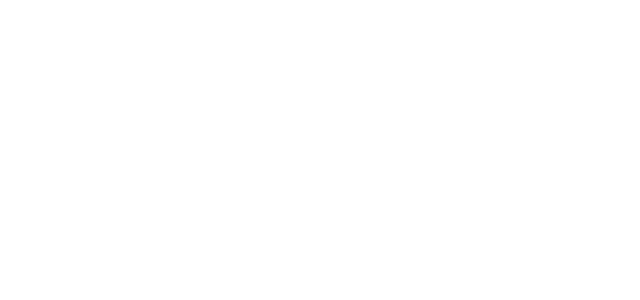
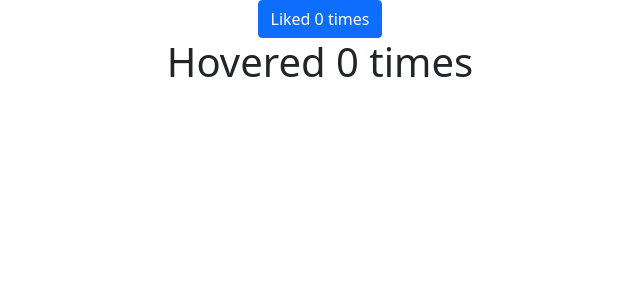
Before and after one commit to shubhamsharma2k/prerequisites-KT, a React (Create React App) app: page / in a window 1280 px wide. Shown: the top 300 px of the page, without its empty margins (320-960 px from the left). Built offline with nearby package versions, Linux system fonts and the light colour scheme.

Commit message:
HOC fixed

```diff
--- a/src/App.js
+++ b/src/App.js
@@ -1,16 +1,21 @@
 import "./App.css";
 import "./components/sass/style.css";
 import { ContextProvider } from "./context/DemoContext";
-
 import Flexbox from "./components/flexbox/Flexbox";
 import DemoArrayMethods from "./components/DemoArrayMethods";
+import ClickCounter from "./components/HOC/ClickCounter";
+import HoverCounter from "./components/HOC/HoverCounter";
 const App = () => {
   return (
-    <ContextProvider>
-      <div>
-        <DemoArrayMethods />
-      </div>
-    </ContextProvider>
+    <>
+      {/* <ContextProvider>
+        <div>
+          <DemoArrayMethods />
+        </div>
+      </ContextProvider> */}
+      <ClickCounter />
+      <HoverCounter />
+    </>
   );
 };
 
--- a/src/components/HOC/Check.js
+++ b/src/components/HOC/CheckWrapper.js
@@ -27,14 +27,20 @@
 //   return SomeComponent;
 // };
 
-const Check = (SomeComponent) => {
-  const [counter, setCounter] = useState(0);
+const CheckWrapper = (WrappedComponent) => {
+  const NewComponent = () => {
+    const [counter, setCounter] = useState(0);
 
-  const handleCounter = () => {
-    setCounter(1);
+    return <WrappedComponent counter={counter} setCounter={setCounter} />;
   };
-
-  return <SomeComponent counter={counter} handleCounter={handleCounter()} />;
+  return NewComponent;
 };
 
-export default Check;
+export default CheckWrapper;
+
+// const IronMan = withSuit( TonyStark )
+// IronMan with suit passing in Tony Stark as a parameter here Tony Stark is
+// original component with suit is the function which
+// will enhance Tony Stark and return Iron Man which is enhanced component
+
+// https://reactjs.org/docs/higher-order-components.html
--- a/src/components/HOC/ClickCounter.js
+++ b/src/components/HOC/ClickCounter.js
@@ -1,15 +1,20 @@
 import React from "react";
-import Check from "./Check";
+import CheckWrapper from "./CheckWrapper";
 
-const ClickCounter = ({ counter, handleCounter }) => {
+const ClickCounter = ({ counter, setCounter }) => {
   console.log(counter);
   return (
     <>
       <div className="text-center">
-        <button className="btn btn-primary">Liked {counter} times</button>
+        <button
+          className="btn btn-primary"
+          onClick={() => setCounter(counter + 1)}
+        >
+          Liked {counter} times
+        </button>
       </div>
     </>
   );
 };
 
-export default Check(ClickCounter);
+export default CheckWrapper(ClickCounter);
--- /dev/null
+++ b/src/components/HOC/HoverCounter.jsx
@@ -0,0 +1,17 @@
+import React from "react";
+import CheckWrapper from "./CheckWrapper";
+
+const HoverCounter = ({ counter, setCounter }) => {
+  console.log("Hover", counter);
+  return (
+    <>
+      <div className="text-center">
+        <h1 onMouseOver={() => setCounter(counter + 1)}>
+          Hovered {counter} times
+        </h1>
+      </div>
+    </>
+  );
+};
+
+export default CheckWrapper(HoverCounter);
```
Also changed, not shown: src/index.js (+5 -5 lines).
